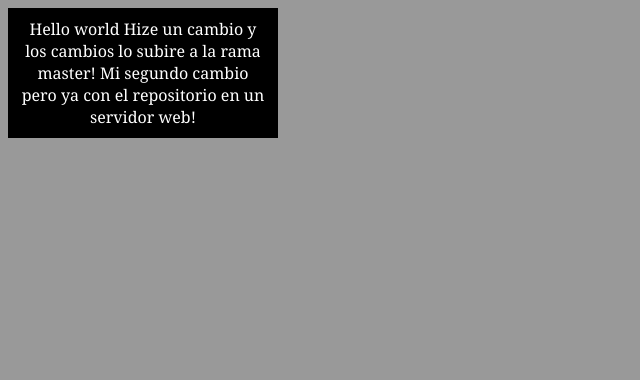
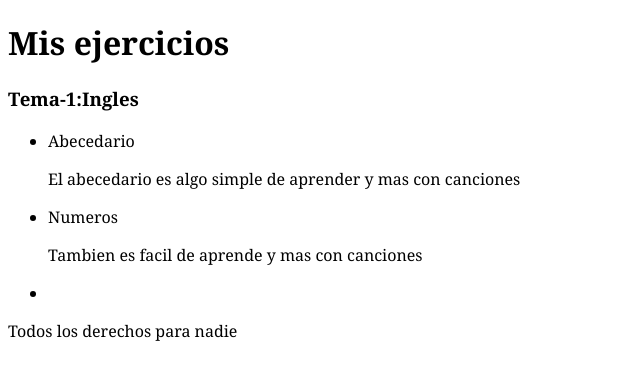
Before and after one commit to nuevo-user/example, a website: page index.html in a window 1280 px wide. Shown: the whole page, without its empty margins (0-640 px from the left). Drawn offline with Linux system fonts and the light colour scheme.

Commit message:
aqui iniciamos mi aprendizaje

```diff
--- a/css/index.css
+++ b/css/index.css
@@ -1,4 +1,6 @@
-html{
-    font-family: Cambria, Cochin, Georgia, Times, 'Times New Roman', serif;
-    background-color: #999;
+html {
+  font-family: Cambria, Cochin, Georgia, Times, "Times New Roman", serif;
 }
+body {
+
+}
--- a/index.html
+++ b/index.html
@@ -7,11 +7,27 @@
     <link rel="stylesheet" href="css/index.css">
 </head>
 <body>
-    <div>
-        Hello world
-        Hize un cambio y los cambios lo subire a la rama master!
-        Mi segundo cambio pero ya con el repositorio en un servidor web!
-    </div>
+        <header>
+            <h1>Mis ejercicios</h1>
+        </header>
+        <div>
+            <section>
+                <h3>Tema-1:Ingles</h3>
+                <ul>
+                    <li>Abecedario</li>
+                    <p>El abecedario es algo simple de aprender y mas con canciones</p>
+                    <li>Numeros</li>
+                    <p>Tambien es facil de aprende y mas con canciones</p>
+                    <li></li>
+                </ul>
+            </section>
+            <aside>
+
+            </aside>
+        </div>
+        <footer>
+            <p>Todos los derechos para nadie</p>
+        </footer>
     <script src="js/index.js"></script>
 </body>
 </html>
--- a/js/index.js
+++ b/js/index.js
@@ -1,8 +1,11 @@
-const mytitle = document.querySelector('div')
+const mytitle = document.querySelector('h3');
 
+mytitle.addEventListener('mouseover', mouseOver)
+mytitle.addEventListener('mouseout', mouseOut)
 
-mytitle.style.color = 'white';
-mytitle.style.backgroundColor = 'black';
-mytitle.style.padding = '10px';
-mytitle.style.width = '250px';
-mytitle.style.textAlign = 'center';
+function mouseOver() {
+    mytitle.style.color = "red";
+}
+function mouseOut() {
+    mytitle.style.color = "black";
+}
```
